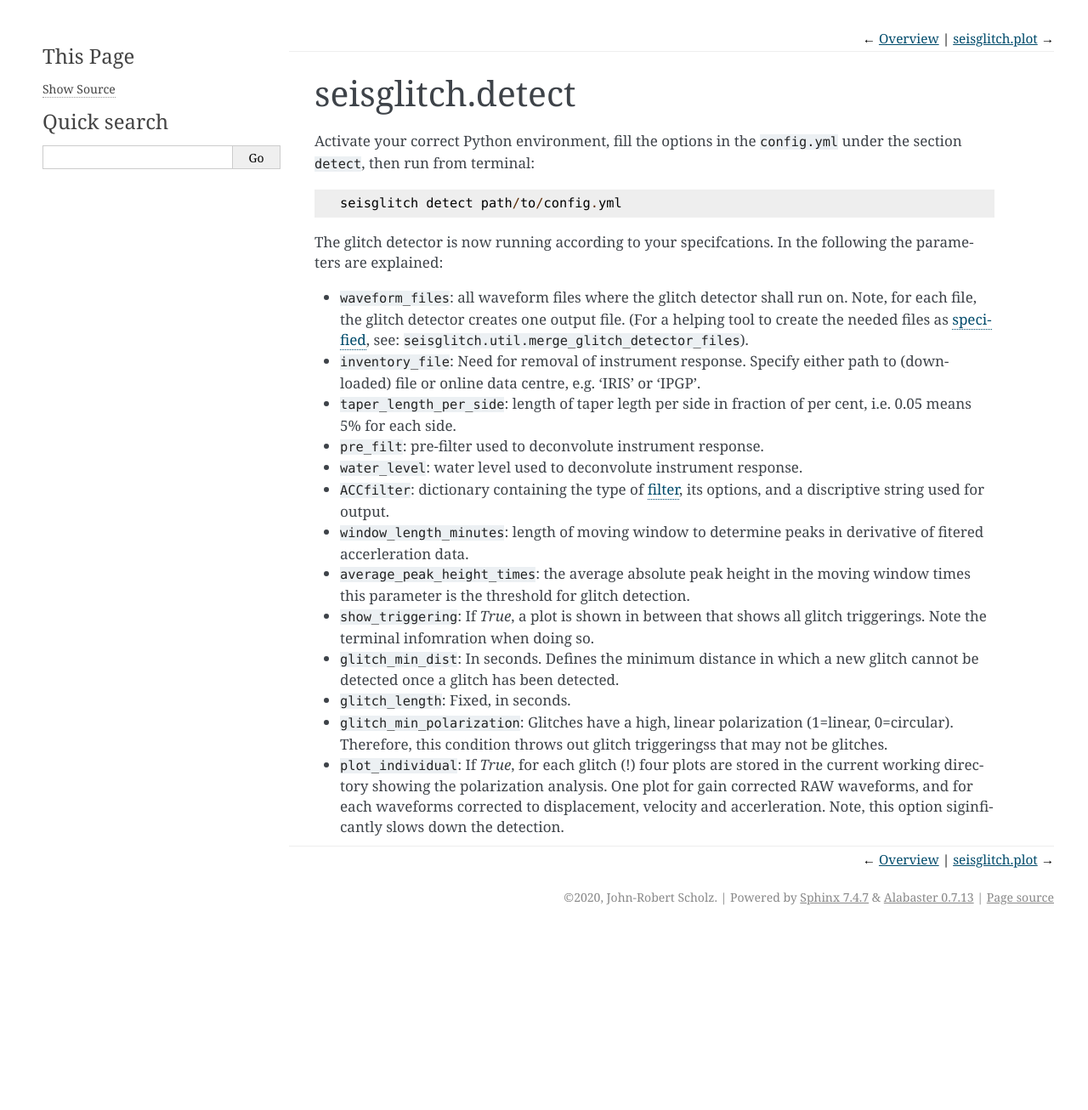
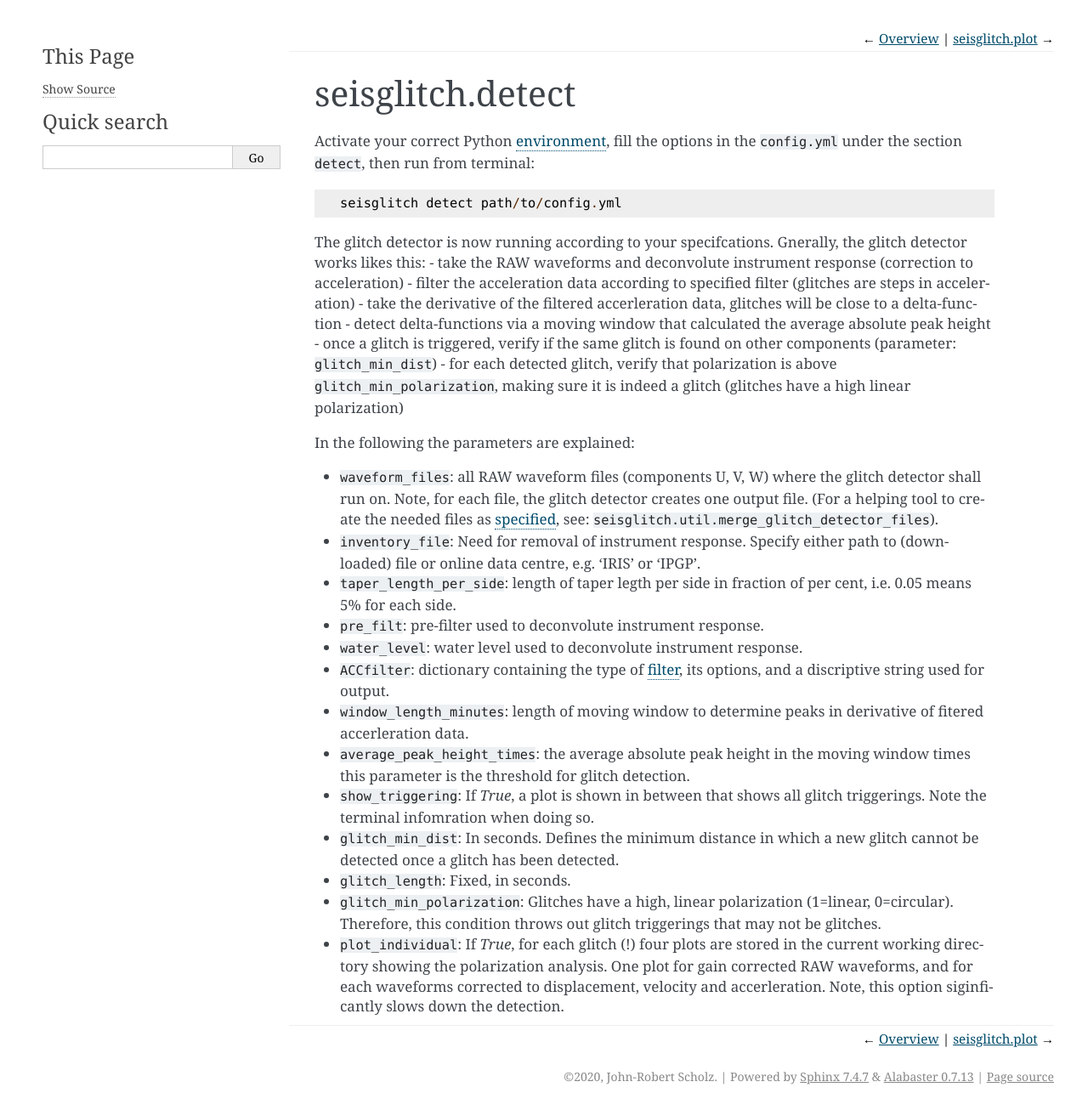
Before and after one commit to t0mmyt/seisglitch, a Sphinx documentation site: the page built from Docs/source/detector.rst, in a window 1280 px wide. Shown: the whole page at 85% size. Built offline with Sphinx 7.4.7, drawn with Linux system fonts in a browser that asks for light colours; before the commit the page ends 1095 px from its top, so only the background shows below that.

Commit message:
change some docs

```diff
--- a/Docs/source/detector.rst
+++ b/Docs/source/detector.rst
@@ -3,17 +3,26 @@
 seisglitch.detect
 =================
 
-Activate your correct Python environment, fill the options
+Activate your correct Python :ref:`environment <installation>`, fill the options
 in the ``config.yml`` under the section ``detect``, then run from terminal:
 ::
 
     seisglitch detect path/to/config.yml
 
 The glitch detector is now running according to your specifcations.
+Gnerally, the glitch detector works likes this:
+- take the RAW waveforms and deconvolute instrument response (correction to acceleration)
+- filter the acceleration data according to specified filter (glitches are steps in acceleration)
+- take the derivative of the filtered accerleration data, glitches will be close to a delta-function
+- detect delta-functions via a moving window that calculated the average absolute peak height
+- once a glitch is triggered, verify if the same glitch is found on other components (parameter: ``glitch_min_dist``)
+- for each detected glitch, verify that polarization is above ``glitch_min_polarization``, making sure it is indeed a glitch (glitches have a high linear polarization)
+
+
 In the following the parameters are explained:
 
 
-* ``waveform_files``: all waveform files where the glitch detector shall run on. Note, for each file, the glitch detector creates one output file. (For a helping tool to create the needed files as :ref:`specified <data_prep>`, see: ``seisglitch.util.merge_glitch_detector_files``).
+* ``waveform_files``: all RAW waveform files (components U, V, W) where the glitch detector shall run on. Note, for each file, the glitch detector creates one output file. (For a helping tool to create the needed files as :ref:`specified <data_prep>`, see: ``seisglitch.util.merge_glitch_detector_files``).
 * ``inventory_file``: Need for removal of instrument response. Specify either path to (downloaded) file or online data centre, e.g. 'IRIS' or 'IPGP'.
 * ``taper_length_per_side``: length of taper legth per side in fraction of per cent, i.e. 0.05 means 5% for each side.
 * ``pre_filt``: pre-filter used to deconvolute instrument response.
@@ -24,7 +33,7 @@ In the following the parameters are explained:
 * ``show_triggering``: If `True`, a plot is shown in between that shows all glitch triggerings. Note the terminal infomration when doing so.
 * ``glitch_min_dist``: In seconds. Defines the minimum distance in which a new glitch cannot be detected once a glitch has been detected.
 * ``glitch_length``: Fixed, in seconds.
-* ``glitch_min_polarization``: Glitches have a high, linear polarization (1=linear, 0=circular). Therefore, this condition throws out glitch triggeringss that may not be glitches.
+* ``glitch_min_polarization``: Glitches have a high, linear polarization (1=linear, 0=circular). Therefore, this condition throws out glitch triggerings that may not be glitches.
 * ``plot_individual``: If `True`, for each glitch (!) four plots are stored in the current working directory showing the polarization analysis. One plot for gain corrected RAW waveforms, and for each waveforms corrected to displacement, velocity and accerleration. Note, this option siginficantly slows down the detection.
 
 .. _filter: https://docs.obspy.org/packages/autogen/obspy.core.stream.Stream.filter.html
```
